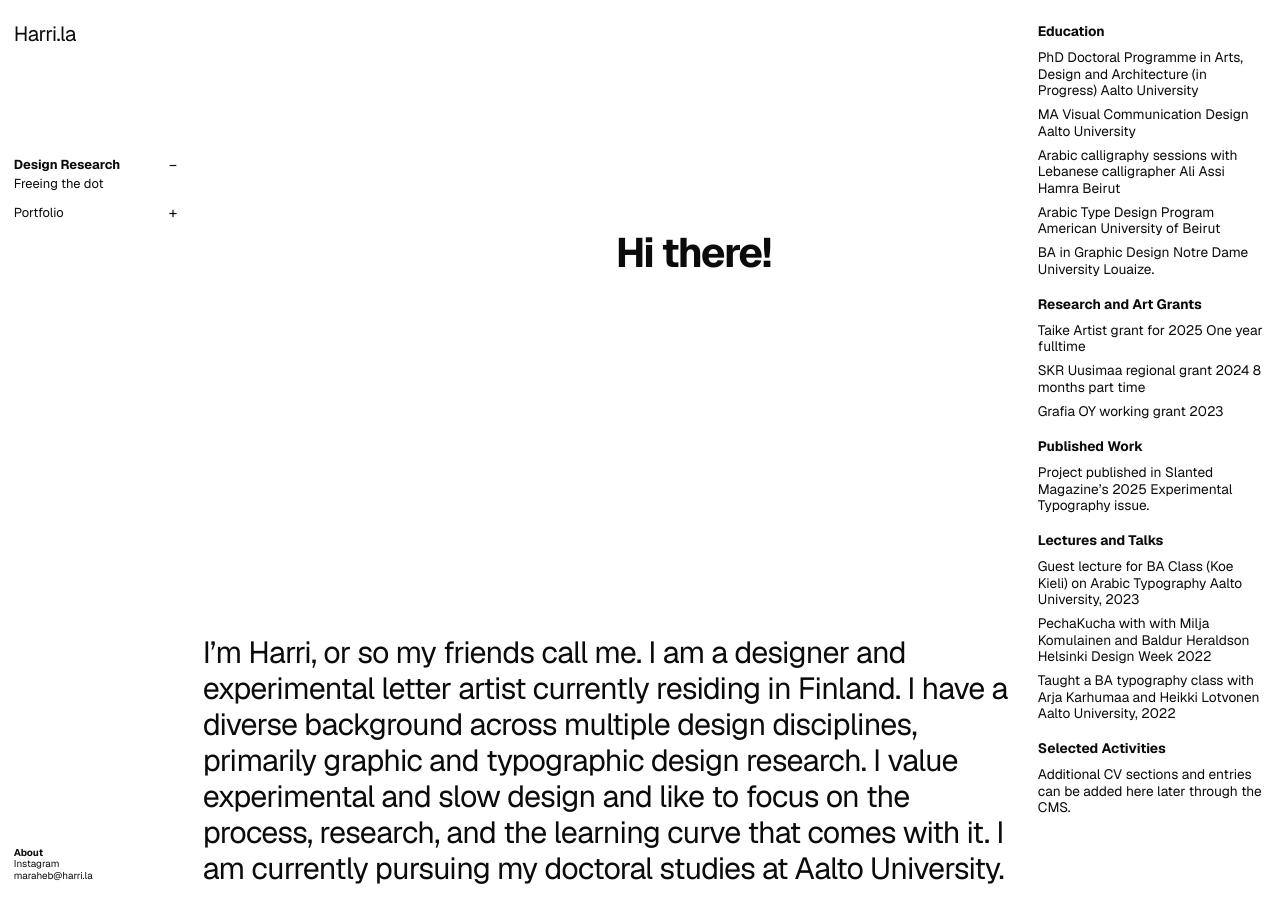
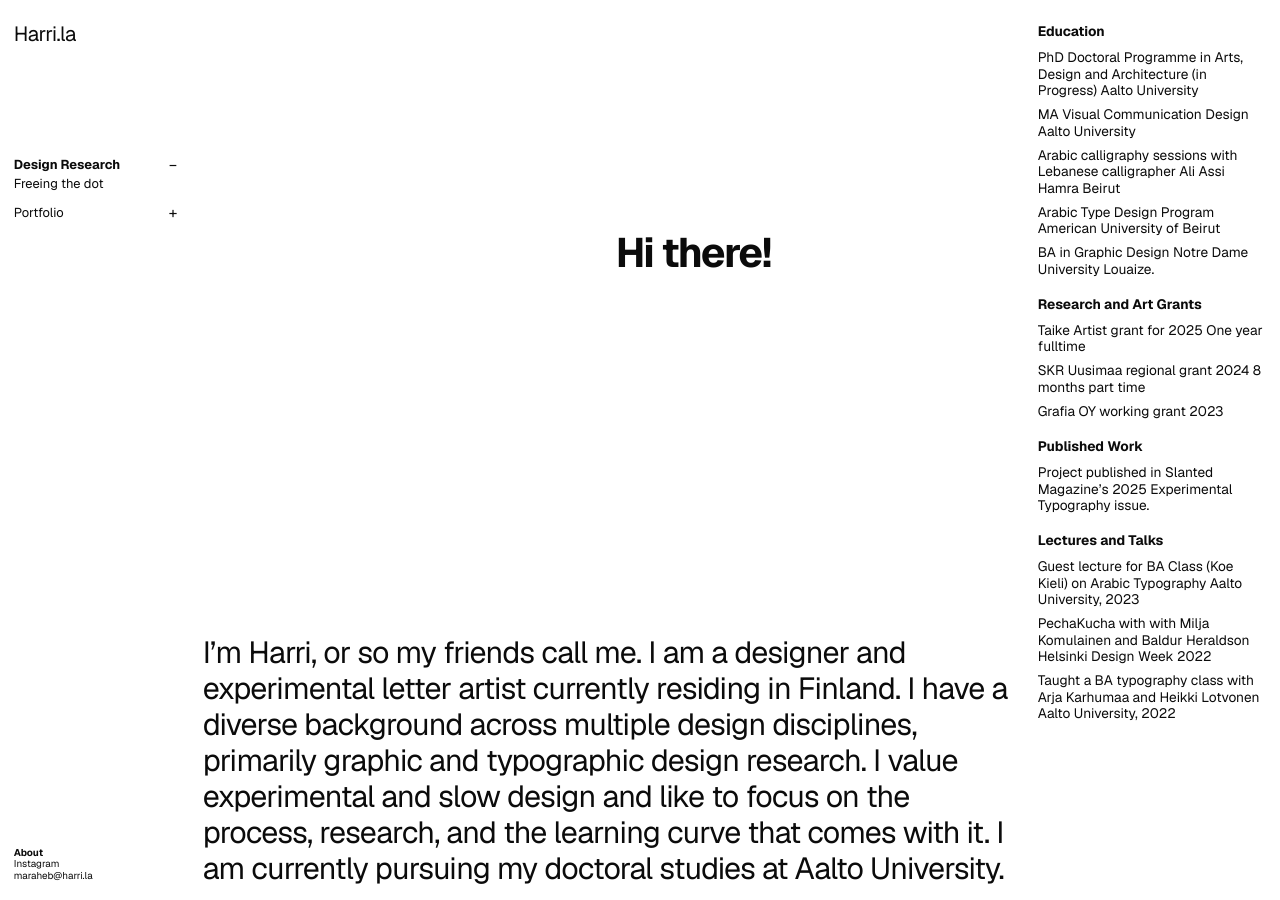
Before and after one commit to somethingishappening/somethingishappening.github.io, a Jekyll site: the page built from about.md, in a window 1280 px wide. Built offline with Jekyll 4.4.1, drawn with Linux system fonts in a browser that asks for light colours.

Commit message:
Update about.md (via Pages CMS)

```diff
--- a/about.md
+++ b/about.md
@@ -6,60 +6,59 @@
 about_nav_open_design: false
 about_nav_open_artistic: false
 greeting_messages:
-- No terve!
-- Tjena!
-- Ben salut!
-- Hi there!
-- مرحبا!
+  - No terve!
+  - Tjena!
+  - Ben salut!
+  - Hi there!
+  - مرحبا!
+morning_greeting_messages:
+  - صباحو!
 ascii_messages:
-- text: '(╯°□°）╯︵ ┻━┻'
-  color: '#FF0000'
-- text: '(；一_一)'
-  color: '#FF0000'
-- text: '(¬_¬)'
-  color: '#FF0000'
-- text: 'ರ_ರ'
-  color: '#FF0000'
-- text: '¯\_(ツ)_/¯'
-  color: '#FF0000'
-- text: '(-_-)'
-  color: '#FF0000'
-bio: I’m Harri, or so my friends call me. I am a designer and experimental letter
-  artist currently residing in Finland. I have a diverse background across multiple
-  design disciplines, primarily graphic and typographic design research. I value experimental
-  and slow design and like to focus on the process, research, and the learning curve
-  that comes with it. I am currently pursuing my doctoral studies at Aalto University.
+  - text: (╯°□°）╯︵ ┻━┻
+    color: "#FF0000"
+  - text: (；一_一)
+    color: "#FF0000"
+  - text: (¬_¬)
+    color: "#FF0000"
+  - text: ರ_ರ
+    color: "#FF0000"
+  - text: ¯\_(ツ)_/¯
+    color: "#FF0000"
+  - text: (-_-)
+    color: "#FF0000"
+bio: I’m Harri, or so my friends call me. I am a designer and experimental
+  letter artist currently residing in Finland. I have a diverse background
+  across multiple design disciplines, primarily graphic and typographic design
+  research. I value experimental and slow design and like to focus on the
+  process, research, and the learning curve that comes with it. I am currently
+  pursuing my doctoral studies at Aalto University.
 mini_cv_sections:
-- title: Education
-  entries:
-  - text: PhD Doctoral Programme in Arts, Design and Architecture (in Progress) [Aalto
-      University](https://www.aalto.fi/)
-  - text: MA Visual Communication Design Aalto University
-  - text: Arabic calligraphy sessions with Lebanese calligrapher Ali Assi Hamra Beirut
-  - text: Arabic Type Design Program American University of Beirut
-  - text: BA in Graphic Design Notre Dame University Louaize.
-- title: Research and Art Grants
-  entries:
-  - text: Taike Artist grant for 2025 One year fulltime
-  - text: SKR Uusimaa regional grant 2024 8 months part time
-  - text: Grafia OY working grant 2023
-- title: Published Work
-  entries:
-  - text: Project published in Slanted Magazine’s 2025 Experimental Typography issue.
-- title: Lectures and Talks
-  entries:
-  - text: Guest lecture for BA Class (Koe Kieli) on Arabic Typography Aalto University,
-      2023
-  - text: PechaKucha with with Milja Komulainen and Baldur Heraldson Helsinki Design
-      Week 2022
-  - text: Taught a BA typography class with Arja Karhumaa and Heikki Lotvonen Aalto
-      University, 2022
-- title: Selected Activities
-  entries:
-  - text: Additional CV sections and entries can be added here later through the CMS.
+  - title: Education
+    entries:
+      - text: PhD Doctoral Programme in Arts, Design and Architecture (in Progress)
+          [Aalto University](https://www.aalto.fi/)
+      - text: MA Visual Communication Design Aalto University
+      - text: Arabic calligraphy sessions with Lebanese calligrapher Ali Assi Hamra
+          Beirut
+      - text: Arabic Type Design Program American University of Beirut
+      - text: BA in Graphic Design Notre Dame University Louaize.
+  - title: Research and Art Grants
+    entries:
+      - text: Taike Artist grant for 2025 One year fulltime
+      - text: SKR Uusimaa regional grant 2024 8 months part time
+      - text: Grafia OY working grant 2023
+  - title: Published Work
+    entries:
+      - text: Project published in Slanted Magazine’s 2025 Experimental Typography
+          issue.
+  - title: Lectures and Talks
+    entries:
+      - text: Guest lecture for BA Class (Koe Kieli) on Arabic Typography Aalto
+          University, 2023
+      - text: PechaKucha with with Milja Komulainen and Baldur Heraldson Helsinki Design
+          Week 2022
+      - text: Taught a BA typography class with Arja Karhumaa and Heikki Lotvonen Aalto
+          University, 2022
 surprise_images:
-- image: /assets/uploads/about-surprise.jpg
-  alt: ''
-morning_greeting_messages:
-- صباحو!
+  - image: /assets/uploads/about-surprise.jpg
 ---
```
